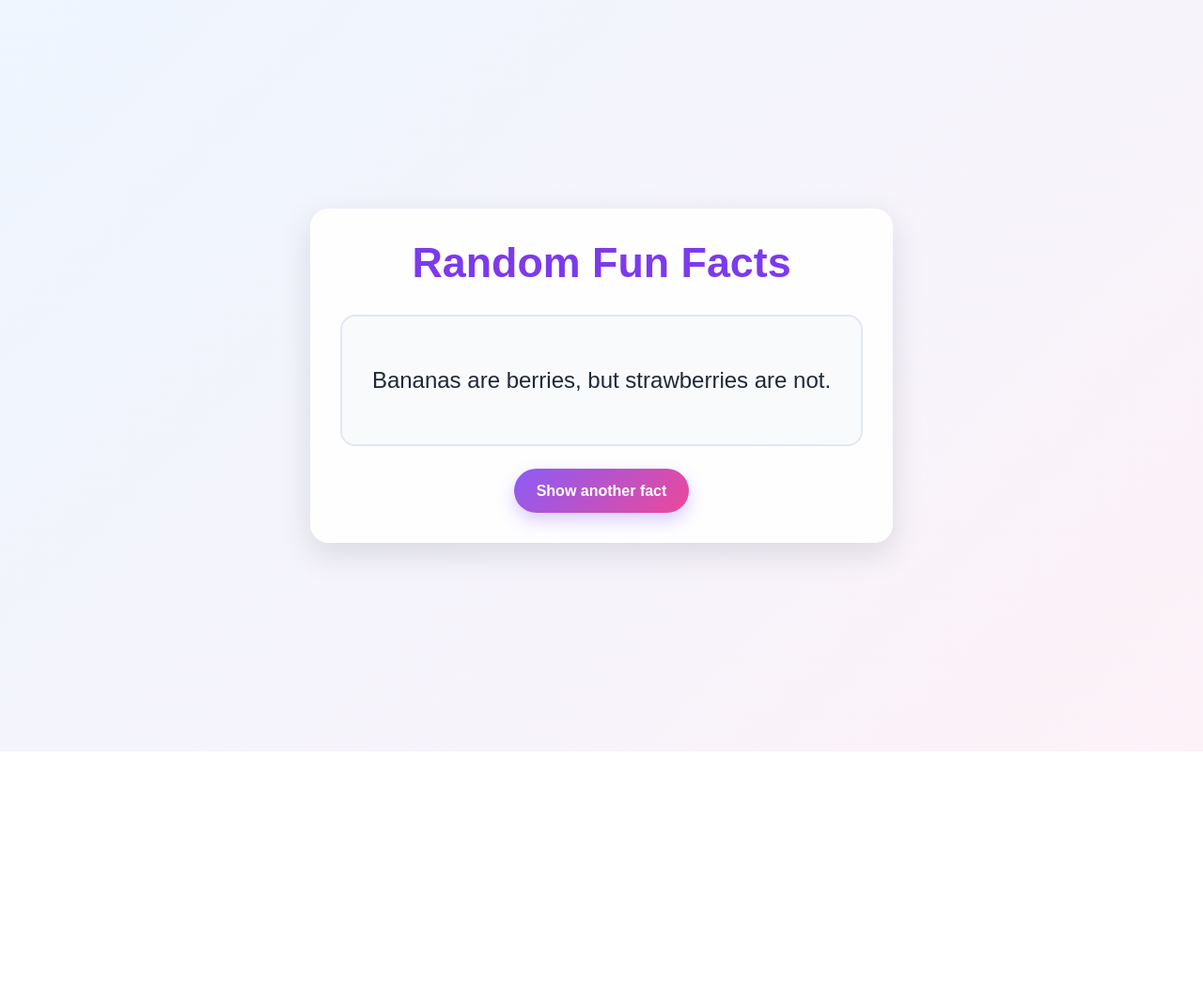
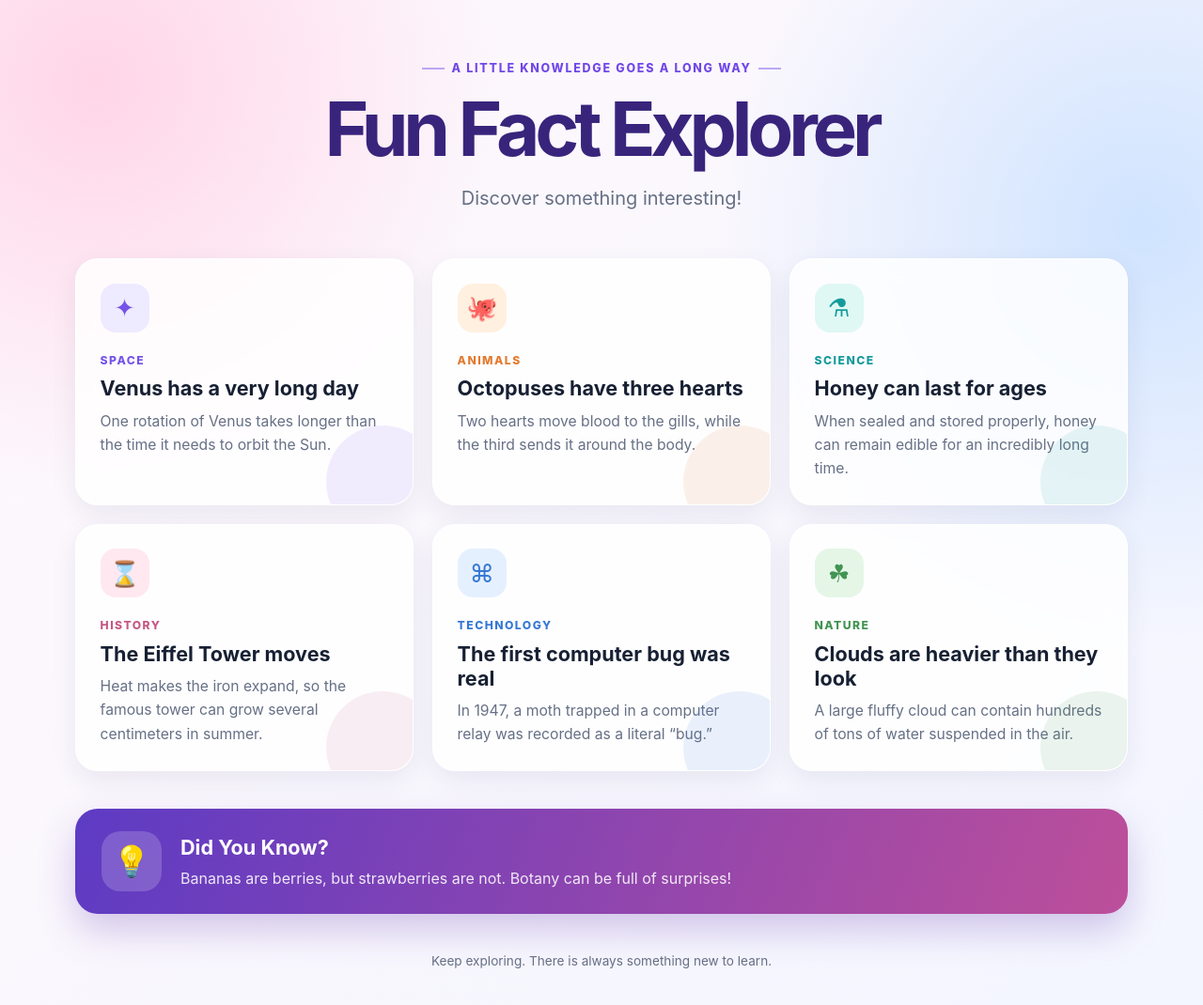
Before and after one commit to Kartik6660/Coder, a plain HTML site: page index.html in a window 1280 px wide. Shown: the whole page at 94% size. Before the commit the page ends 800 px from the top, so only its background shows below. Drawn offline with Linux system fonts and the light colour scheme.

Commit message:
Create Fun Fact Explorer single-page website

```diff
--- a/index.html
+++ b/index.html
@@ -3,99 +3,311 @@
   <head>
     <meta charset="UTF-8" />
     <meta name="viewport" content="width=device-width, initial-scale=1.0" />
-    <title>Random Fun Facts</title>
+    <meta name="description" content="Fun Fact Explorer - discover interesting facts about the world around us." />
+    <title>Fun Fact Explorer</title>
     <style>
+      :root {
+        --ink: #172033;
+        --muted: #667085;
+        --surface: rgba(255, 255, 255, 0.82);
+        --white: #ffffff;
+        --purple: #7148e8;
+        --pink: #f05a9d;
+        --shadow: 0 24px 60px rgba(38, 29, 85, 0.14);
+      }
+
       * {
         box-sizing: border-box;
       }
 
-      body {
-        margin: 0;
-        min-height: 100vh;
-        display: grid;
-        place-items: center;
-        font-family: Arial, sans-serif;
-        background: linear-gradient(135deg, #eef6ff, #fdf2f8);
-        color: #1f2937;
+      html {
+        scroll-behavior: smooth;
       }
 
-      .card {
-        width: min(90vw, 620px);
-        background: rgba(255, 255, 255, 0.9);
-        border-radius: 20px;
-        box-shadow: 0 12px 35px rgba(15, 23, 42, 0.12);
-        padding: 2rem;
+      body {
+        min-width: 320px;
+        margin: 0;
+        color: var(--ink);
+        font-family: Inter, ui-sans-serif, system-ui, -apple-system, BlinkMacSystemFont, "Segoe UI", sans-serif;
+        background:
+          radial-gradient(circle at 8% 8%, rgba(255, 205, 226, 0.8), transparent 28%),
+          radial-gradient(circle at 95% 22%, rgba(194, 221, 255, 0.75), transparent 30%),
+          linear-gradient(135deg, #fff8fc 0%, #f3f6ff 100%);
+        line-height: 1.6;
+      }
+
+      .page-shell {
+        width: min(1120px, calc(100% - 2rem));
+        margin: 0 auto;
+        padding: 3.5rem 0 4rem;
+      }
+
+      header {
+        max-width: 760px;
+        margin: 0 auto 3rem;
         text-align: center;
       }
 
-      h1 {
-        margin-top: 0;
-        font-size: clamp(2rem, 4vw, 2.8rem);
-        color: #7c3aed;
+      .eyebrow {
+        display: inline-flex;
+        align-items: center;
+        gap: 0.45rem;
+        margin: 0 0 0.75rem;
+        color: var(--purple);
+        font-size: 0.78rem;
+        font-weight: 800;
+        letter-spacing: 0.14em;
+        text-transform: uppercase;
       }
 
-      .fact-box {
-        margin: 1.5rem 0;
-        padding: 1.5rem;
-        border-radius: 16px;
-        background: #f8fafc;
-        border: 2px solid #e2e8f0;
-        font-size: clamp(1.1rem, 2vw, 1.5rem);
-        line-height: 1.6;
-        min-height: 140px;
-        display: grid;
-        place-items: center;
+      .eyebrow::before,
+      .eyebrow::after {
+        width: 24px;
+        height: 2px;
+        content: "";
+        background: currentColor;
+        opacity: 0.45;
       }
 
-      button {
-        background: linear-gradient(135deg, #8b5cf6, #ec4899);
-        color: white;
-        border: none;
-        border-radius: 999px;
-        padding: 0.9rem 1.5rem;
-        font-size: 1rem;
-        font-weight: bold;
-        cursor: pointer;
-        transition: transform 0.2s ease, box-shadow 0.2s ease;
-        box-shadow: 0 8px 18px rgba(139, 92, 246, 0.3);
+      h1 {
+        margin: 0;
+        color: #39247c;
+        font-size: clamp(2.5rem, 7vw, 5rem);
+        letter-spacing: -0.065em;
+        line-height: 1.05;
       }
 
-      button:hover {
-        transform: translateY(-2px);
+      .subtitle {
+        margin: 1rem 0 0;
+        color: var(--muted);
+        font-size: clamp(1.05rem, 2vw, 1.25rem);
+      }
+
+      .fact-grid {
+        display: grid;
+        grid-template-columns: repeat(3, minmax(0, 1fr));
+        gap: 1.25rem;
+      }
+
+      .fact-card {
+        position: relative;
+        display: flex;
+        min-height: 240px;
+        flex-direction: column;
+        overflow: hidden;
+        padding: 1.6rem;
+        border: 1px solid rgba(255, 255, 255, 0.9);
+        border-radius: 24px;
+        background: var(--surface);
+        box-shadow: 0 10px 28px rgba(40, 35, 90, 0.08);
+        backdrop-filter: blur(12px);
+        transition: transform 220ms ease, box-shadow 220ms ease;
+      }
+
+      .fact-card::after {
+        position: absolute;
+        right: -28px;
+        bottom: -36px;
+        width: 120px;
+        height: 120px;
+        border-radius: 50%;
+        content: "";
+        background: var(--accent);
+        opacity: 0.1;
+      }
+
+      .fact-card:hover {
+        transform: translateY(-8px);
+        box-shadow: var(--shadow);
+      }
+
+      .icon {
+        display: grid;
+        width: 52px;
+        height: 52px;
+        place-items: center;
+        margin-bottom: 1.25rem;
+        border-radius: 16px;
+        background: var(--icon-bg);
+        color: var(--accent);
+        font-size: 1.65rem;
+      }
+
+      .category {
+        margin: 0 0 0.5rem;
+        color: var(--accent);
+        font-size: 0.76rem;
+        font-weight: 800;
+        letter-spacing: 0.12em;
+        text-transform: uppercase;
+      }
+
+      .fact-card h2 {
+        margin: 0 0 0.55rem;
+        font-size: 1.35rem;
+        line-height: 1.2;
+      }
+
+      .fact-card p:not(.category) {
+        margin: 0;
+        color: var(--muted);
+        font-size: 0.98rem;
+      }
+
+      .space { --accent: #7553e8; --icon-bg: #eeeaff; }
+      .animals { --accent: #e27a2e; --icon-bg: #fff0df; }
+      .science { --accent: #159a9c; --icon-bg: #dff8f4; }
+      .history { --accent: #c65782; --icon-bg: #ffe8f0; }
+      .technology { --accent: #3578d4; --icon-bg: #e5f0ff; }
+      .nature { --accent: #419451; --icon-bg: #e5f6e7; }
+
+      .highlight {
+        position: relative;
+        display: grid;
+        grid-template-columns: auto 1fr;
+        align-items: center;
+        gap: 1.25rem;
+        margin-top: 2.5rem;
+        padding: 1.5rem 1.75rem;
+        border-radius: 24px;
+        color: var(--white);
+        background: linear-gradient(110deg, #5d3bc4, #bd4f9a);
+        box-shadow: 0 18px 38px rgba(104, 59, 172, 0.26);
+      }
+
+      .highlight-mark {
+        display: grid;
+        width: 64px;
+        height: 64px;
+        place-items: center;
+        border-radius: 20px;
+        background: rgba(255, 255, 255, 0.18);
+        font-size: 2rem;
+      }
+
+      .highlight h2 {
+        margin: 0 0 0.2rem;
+        font-size: 1.35rem;
+      }
+
+      .highlight p {
+        margin: 0;
+        color: rgba(255, 255, 255, 0.88);
+      }
+
+      footer {
+        margin-top: 2.5rem;
+        color: var(--muted);
+        font-size: 0.85rem;
+        text-align: center;
+      }
+
+      @media (max-width: 760px) {
+        .page-shell {
+          padding-top: 2.5rem;
+        }
+
+        header {
+          margin-bottom: 2rem;
+        }
+
+        .fact-grid {
+          grid-template-columns: repeat(2, minmax(0, 1fr));
+        }
+      }
+
+      @media (max-width: 500px) {
+        .page-shell {
+          width: min(100% - 1.25rem, 420px);
+          padding-bottom: 2.5rem;
+        }
+
+        .fact-grid {
+          grid-template-columns: 1fr;
+          gap: 1rem;
+        }
+
+        .fact-card {
+          min-height: auto;
+        }
+
+        .highlight {
+          grid-template-columns: 1fr;
+          text-align: center;
+        }
+
+        .highlight-mark {
+          margin: 0 auto;
+        }
+      }
+
+      @media (prefers-reduced-motion: reduce) {
+        html { scroll-behavior: auto; }
+        .fact-card { transition: none; }
       }
     </style>
   </head>
   <body>
-    <div class="card">
-      <h1>Random Fun Facts</h1>
-      <div class="fact-box" id="factBox">Loading a fun fact...</div>
-      <button id="newFactBtn" type="button">Show another fact</button>
-    </div>
+    <main class="page-shell">
+      <header>
+        <p class="eyebrow">A little knowledge goes a long way</p>
+        <h1>Fun Fact Explorer</h1>
+        <p class="subtitle">Discover something interesting!</p>
+      </header>
 
-    <script>
-      const facts = [
-        "Octopuses have three hearts: two pump blood to the gills and one pumps it to the rest of the body.",
-        "Bananas are berries, but strawberries are not.",
-        "A day on Venus is longer than a year on Venus.",
-        "Honey never spoils. Archaeologists have found edible honey in ancient tombs.",
-        "Wombat poop is cube-shaped.",
-        "There are more possible iterations of a chess game than there are atoms in the observable universe.",
-        "A group of flamingos is called a flamboyance.",
-        "The Eiffel Tower can grow about 6 inches taller in summer because of heat expansion.",
-        "Some clouds can weigh more than 1 million pounds.",
-        "A shrimp's heart is in its head."
-      ];
+      <section class="fact-grid" aria-label="Fun facts by category">
+        <article class="fact-card space">
+          <div class="icon" aria-hidden="true">✦</div>
+          <p class="category">Space</p>
+          <h2>Venus has a very long day</h2>
+          <p>One rotation of Venus takes longer than the time it needs to orbit the Sun.</p>
+        </article>
 
-      const factBox = document.getElementById("factBox");
-      const newFactBtn = document.getElementById("newFactBtn");
+        <article class="fact-card animals">
+          <div class="icon" aria-hidden="true">🐙</div>
+          <p class="category">Animals</p>
+          <h2>Octopuses have three hearts</h2>
+          <p>Two hearts move blood to the gills, while the third sends it around the body.</p>
+        </article>
 
-      function showRandomFact() {
-        const randomIndex = Math.floor(Math.random() * facts.length);
-        factBox.textContent = facts[randomIndex];
-      }
+        <article class="fact-card science">
+          <div class="icon" aria-hidden="true">⚗</div>
+          <p class="category">Science</p>
+          <h2>Honey can last for ages</h2>
+          <p>When sealed and stored properly, honey can remain edible for an incredibly long time.</p>
+        </article>
 
-      newFactBtn.addEventListener("click", showRandomFact);
-      showRandomFact();
-    </script>
+        <article class="fact-card history">
+          <div class="icon" aria-hidden="true">⌛</div>
+          <p class="category">History</p>
+          <h2>The Eiffel Tower moves</h2>
+          <p>Heat makes the iron expand, so the famous tower can grow several centimeters in summer.</p>
+        </article>
+
+        <article class="fact-card technology">
+          <div class="icon" aria-hidden="true">⌘</div>
+          <p class="category">Technology</p>
+          <h2>The first computer bug was real</h2>
+          <p>In 1947, a moth trapped in a computer relay was recorded as a literal “bug.”</p>
+        </article>
+
+        <article class="fact-card nature">
+          <div class="icon" aria-hidden="true">☘</div>
+          <p class="category">Nature</p>
+          <h2>Clouds are heavier than they look</h2>
+          <p>A large fluffy cloud can contain hundreds of tons of water suspended in the air.</p>
+        </article>
+      </section>
+
+      <aside class="highlight" aria-labelledby="did-you-know-title">
+        <div class="highlight-mark" aria-hidden="true">💡</div>
+        <div>
+          <h2 id="did-you-know-title">Did You Know?</h2>
+          <p>Bananas are berries, but strawberries are not. Botany can be full of surprises!</p>
+        </div>
+      </aside>
+
+      <footer>Keep exploring. There is always something new to learn.</footer>
+    </main>
   </body>
 </html>
```
